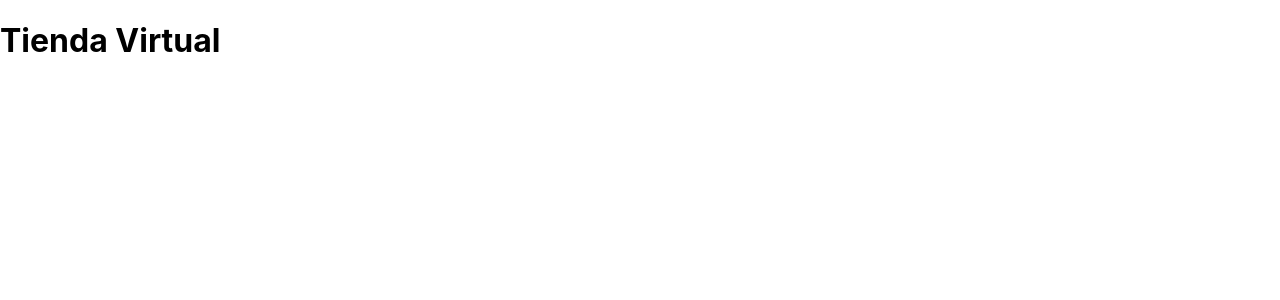
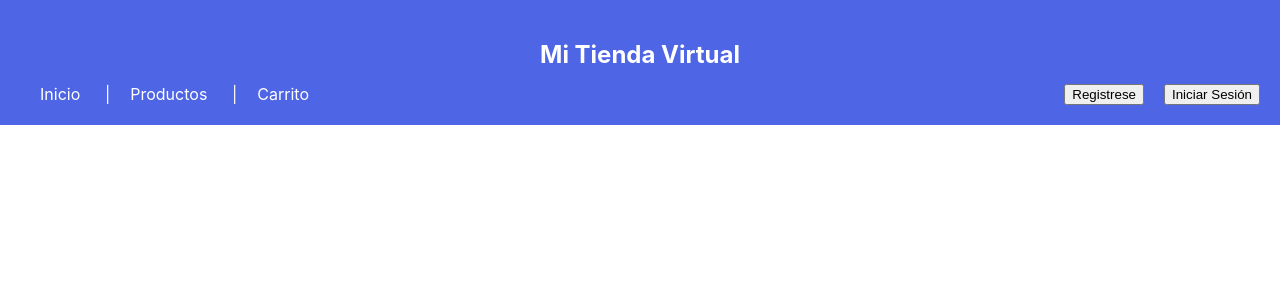
Before and after one commit to CsOlga81/tienda-virtual-react, a React (Create React App) app: page / in a window 1280 px wide. Shown: the top 300 px of the page. Built offline with nearby package versions, Linux system fonts and the light colour scheme.

Commit message:
Header terminado con lista y botones a la derecha

```diff
--- a/src/App.js
+++ b/src/App.js
@@ -1,9 +1,9 @@
-
+import Header from "./Header";
 
 function App() {
   return (
     <div>
-      <h1>Tienda Virtual</h1>
+      <Header />
     </div>
   );
 }
--- /dev/null
+++ b/src/Header.css
@@ -0,0 +1,43 @@
+
+header {
+    background-color: rgb(78, 101, 230);  /*color azul*/
+    padding: 20px;     /*Espacio interno*/
+    color: white;   /*color de texto en blanco*/
+    text-align: center;  /*Centra el texto dentro del header*/
+}
+
+header h2 {
+    margin-bottom: 15px;  /*Separa el titulo de la barra de navegacion*/
+}
+
+nav {
+    display: flex;
+    justify-content: space-between;  /* separa la lista de los bontones*/
+    align-items: center;
+}
+
+nav ul {
+    list-style: none;    /*para quitar los puntos de la lista*/
+    padding: 0;     /*elimina el padding por defecto*/
+    margin: 0;  /*separa a nav de los botones*/
+    display: flex;    /*convierte el flex de navegacion horizontal*/
+    gap: 10px;     /*Espacio entre inico, productos y carrito*/
+}
+
+nav ul li {
+    position: relative;   /*Permite colocar algo entre los li*/
+    padding: 0 20px;   /*agrega espacio antes y depues del texto*/
+}
+
+nav ul li:not(:last-child)::after {  /*seleccionamos todos los li menos el ultimo*/
+    content: "|";       /*para agregar la linea vertical entre  los li*/
+    position: absolute;     /*hace que el elemento linea vertical se coloque de manera absoluta respecto al que le sigue*/
+    right: -10px;           /*dice a la linea vertical que este pegado al borde derecho de su contenedor li, asi no queda pegada al texto*/
+    color: white;    /*Color de la linea igual que el texto*/
+}
+
+nav div {
+    display: flex;
+    gap: 20px;
+    justify-content: flex-start;   /*alinea los botonoes a la izquierda*/
+}
--- /dev/null
+++ b/src/Header.js
@@ -0,0 +1,22 @@
+import './Header.css';
+
+function Header() {
+    return (
+        <header>
+            <h2>Mi Tienda Virtual</h2>
+            <nav>
+                <ul>
+                    <li>Inicio</li>
+                    <li>Productos</li>
+                    <li>Carrito</li>
+                </ul>
+                <div>
+                    <button>Registrese</button>
+                    <button>Iniciar Sesión</button>
+                </div>
+            </nav>
+        </header>
+    );
+}
+
+export default Header;
```
